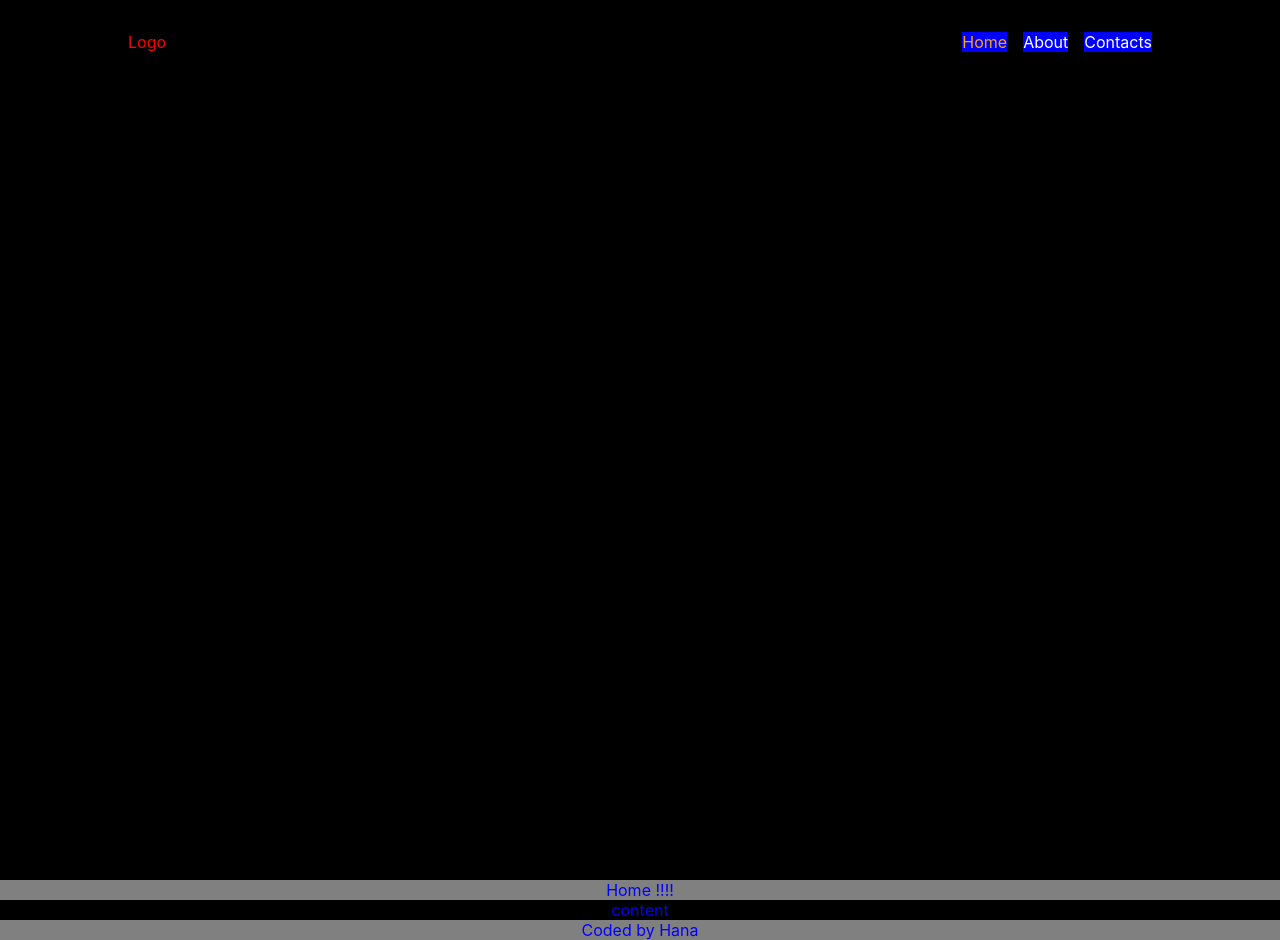
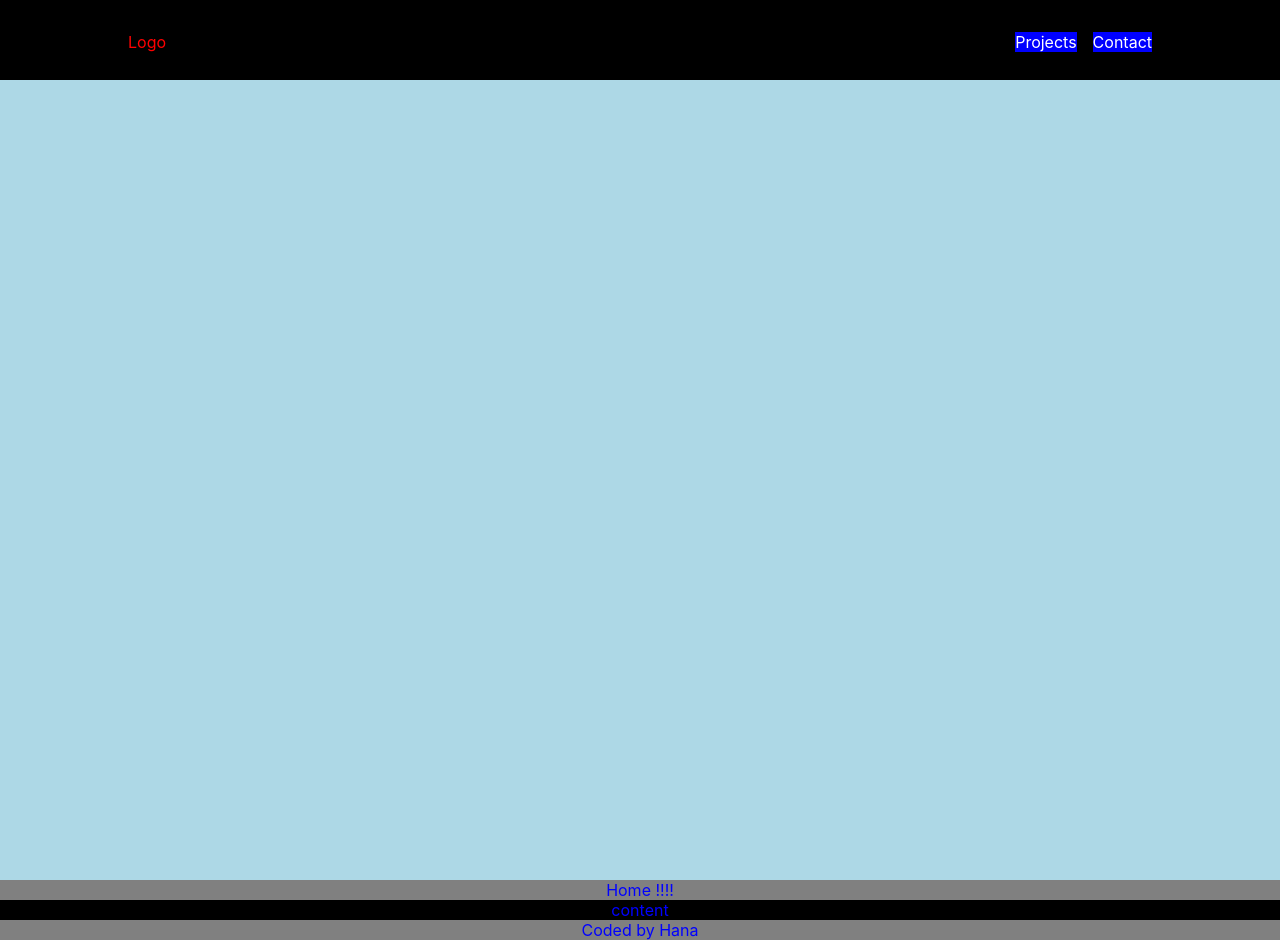
Before and after one commit to havoriskova/portfolio, a React (Create React App) app in the folder 01-portfolio/: page / in a window 1280 px wide. Built offline with nearby package versions, Linux system fonts and the light colour scheme.

Commit message:
HOC RandomBackground
- maybe it would be better to implement that on the whole App, so I can use the color pallet in the entire document

```diff
--- a/01-portfolio/src/App.js
+++ b/01-portfolio/src/App.js
@@ -1,7 +1,7 @@
 // import logo from './logo.svg';    <img src={logo} className="App-logo" alt="logo" />
 import './App.css';
 import {NavLink, Route, BrowserRouter, Routes} from 'react-router-dom';
-import About from './components/About.js';
+import Projects from './components/Projects.js';
 import Home from './components/Home.js';
 import Contact from './components/Contact.js';
 import { Component } from 'react';
@@ -20,9 +20,8 @@ class App extends Component {
             <nav>
               <div className='logo'><NavLink to='/'>Logo</NavLink></div>
               <ul>
-                <li><NavLink to='/'>Home</NavLink></li>
-                <li><NavLink to='/about'>About</NavLink></li>
-                <li><NavLink to='/contact'>Contacts</NavLink></li>
+                <li><NavLink to='/projects'>Projects</NavLink></li>
+                <li><NavLink to='/contact'>Contact</NavLink></li>
               </ul>
             </nav>
           </header>
@@ -30,7 +29,7 @@ class App extends Component {
           <main>
             <Routes>
               <Route exact path='/' element={<Home />} />
-              <Route path='/about' element={<About />} />
+              <Route path='/projects' element={<Projects />} />
               <Route path='/contact' element={<Contact />} />
             </Routes>
           </main>
@@ -46,9 +45,9 @@ class App extends Component {
   render() {
 
     if ( this.state.isLoading ) {
-      {setTimeout(()=> {this.setState(state => ({
+      setTimeout(()=> {this.setState(state => ({
         isLoading: false
-      }))}, 2000)}
+      }))}, 2000)
       return <Loader />
     } else {
     return (
--- a/01-portfolio/src/components/About.js
+++ /dev/null
@@ -1,18 +0,0 @@
-import React from "react";
-import Projects from "./Projects";
-
-const About = () => {
-
-
-
-    return (
-        <div className="About container">
-            <h4>About !!!</h4>
-            <p>Lorem ipsum</p>
-
-            <Projects color="pink"/>
-        </div>
-    )
-}
-
-export default About;
--- a/01-portfolio/src/components/Home.css
+++ b/01-portfolio/src/components/Home.css
@@ -14,3 +14,19 @@
     box-shadow: 0 0 0 100vmax black;
     clip-path: inset(0 - 100vmax);
 } */
+
+/*-------- themes, that are randomly choosed through HOC RandomBackground.js ----------*/
+
+.warm-theme  .Home  .extension-of-header{
+background-color: red;
+}
+
+.pastel-warm-theme .Home  .extension-of-header  {
+    background-color: pink;
+}
+
+.pastel-cold-theme  .Home  .extension-of-header{
+    background-color: lightblue;
+}
+
+/*------------- */
--- a/01-portfolio/src/components/Home.js
+++ b/01-portfolio/src/components/Home.js
@@ -1,7 +1,8 @@
 import'./Home.css';
+import RandomBackground from '../hoc/RandomBackground';
 
 
-export default function Home(props) {
+const Home = (props) => {
 
     console.log("no")
     console.log(props);
@@ -13,3 +14,5 @@ export default function Home(props) {
         </div>
     )
 }
+
+export default RandomBackground(Home);
--- a/01-portfolio/src/components/Projects.js
+++ b/01-portfolio/src/components/Projects.js
@@ -5,6 +5,8 @@ import Weather from "./projects/Weather.js";
 
 const Projects = (props) => {
 
+
+    // scroll, paralax effect
 
     return(
         <div className="Projects container">
--- /dev/null
+++ b/01-portfolio/src/hoc/RandomBackground.js
@@ -0,0 +1,21 @@
+import React from "react";
+
+const RandomBackground = (WrappedComponent) => {
+
+    const themes = ['warm', 'pastel-cold', 'pastel-warm'];
+    const randomTheme = themes[Math.floor(Math.random()*themes.length)];
+    const className = randomTheme + "-theme";
+
+    return (props) => {
+        return (
+            <div className={className}>
+                <WrappedComponent {...props} />
+            </div>
+        )
+    }
+
+
+
+}
+
+export default RandomBackground;
```
